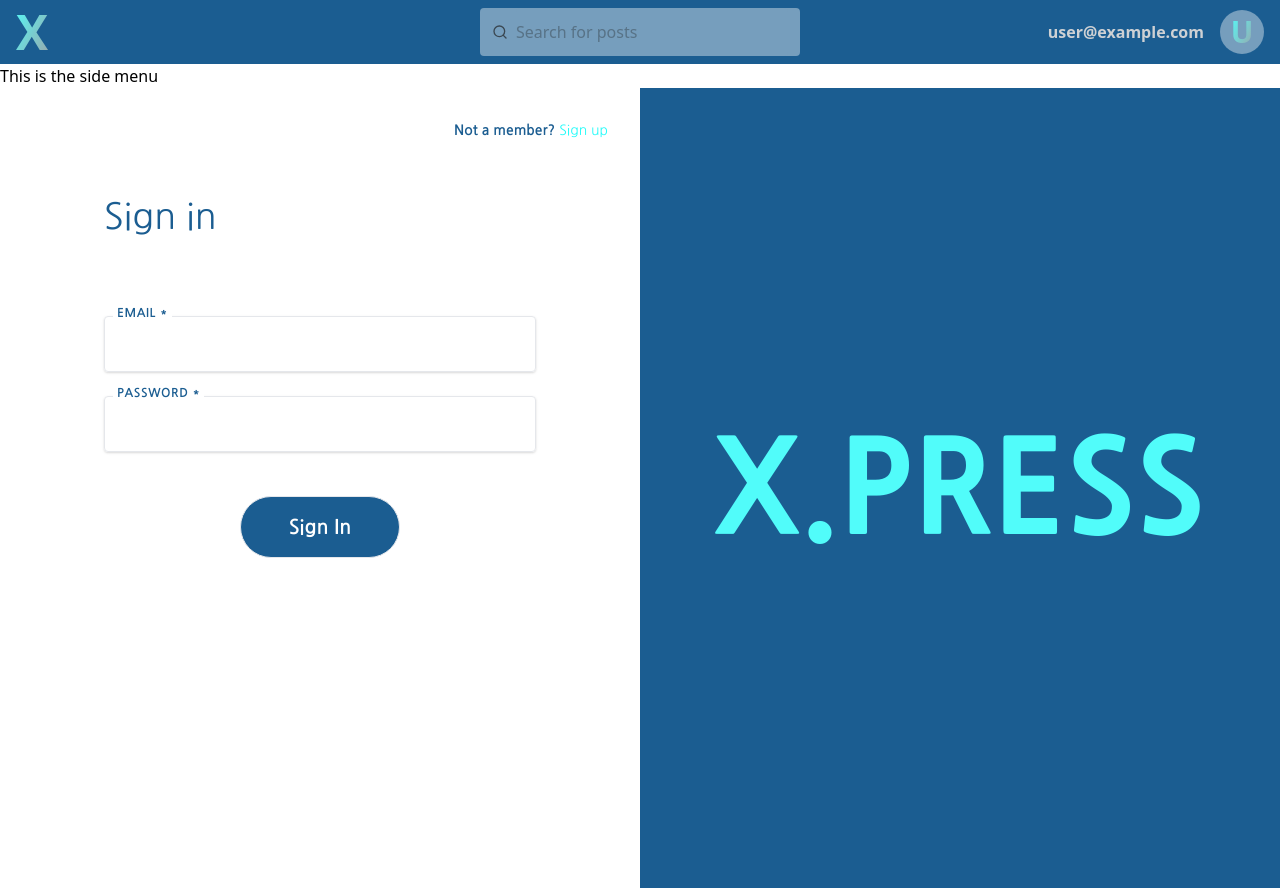
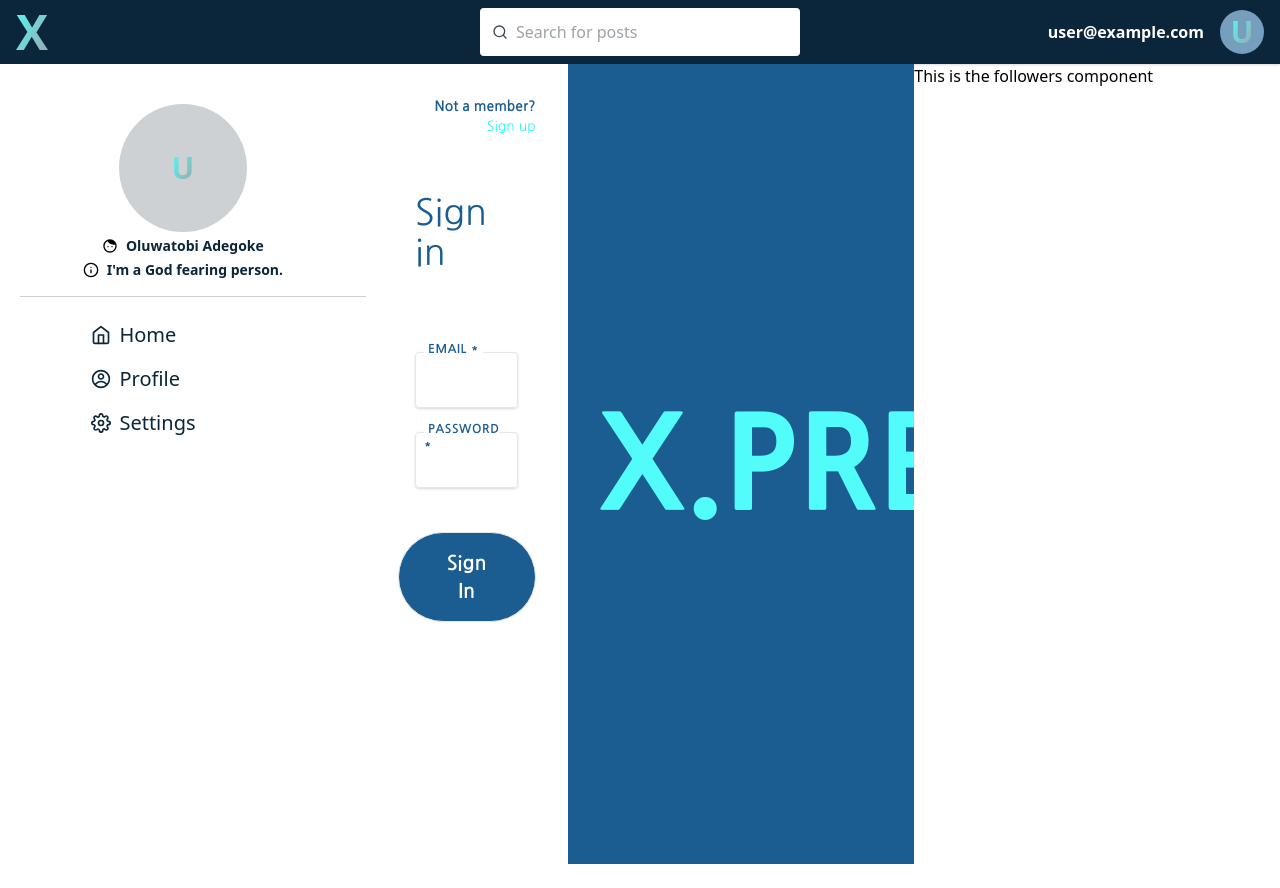
Before and after one commit to oluwatobiadegoke/next-social-app, a Next.js app: page / in a window 1280 px wide. After the commit the page ends 864 px from the top, so only its background shows below. Built offline with nearby package versions, Linux system fonts and the light colour scheme; no server answers; sample sign-in values are in the browser's storage.

Commit message:
layout fixes

```diff
--- /dev/null
+++ b/components/Mapovers/sideMenuLinks.js
@@ -0,0 +1,23 @@
+import { FiHome, FiSettings } from "react-icons/fi";
+import { CgProfile } from "react-icons/cg";
+
+export const links = [
+  {
+    id: 1,
+    name: "Home",
+    path: "/user/home",
+    icon: <FiHome className="text-indigo-800 text-xl" />,
+  },
+  {
+    id: 2,
+    name: "Profile",
+    path: "/user/profile",
+    icon: <CgProfile className="text-indigo-800 text-xl" />,
+  },
+  {
+    id: 3,
+    name: "Settings",
+    path: "/user/settings",
+    icon: <FiSettings className="text-indigo-800 text-xl" />,
+  },
+];
--- a/components/layout/Layout.js
+++ b/components/layout/Layout.js
@@ -1,17 +1,19 @@
 import { Fragment } from "react";
 import { useSession } from "next-auth/client";
 
-import Sidemenu from "./Sidemenu";
+import Sidemenu from "./sidemenu/Sidemenu";
 import Topbar from "./navbar/Topbar";
+import Followers from "./followers/Followers";
 
 const Layout = (props) => {
   const [session] = useSession();
   return (
     <Fragment>
       {session && <Topbar />}
-      <main>
+      <main className="main grid grid-cols-7">
         {session && <Sidemenu />}
-        {props.children}
+        <section className="col-span-3">{props.children}</section>
+        {session && <Followers />}
       </main>
     </Fragment>
   );
--- a/components/layout/Sidemenu.js
+++ /dev/null
@@ -1,9 +0,0 @@
-const Sidemenu = () => {
-  return (
-    <div>
-      <h1>This is the side menu</h1>
-    </div>
-  );
-};
-
-export default Sidemenu;
--- /dev/null
+++ b/components/layout/followers/Followers.js
@@ -0,0 +1,9 @@
+const Followers = () => {
+  return (
+    <section className="col-span-2">
+      <p>This is the followers component</p>
+    </section>
+  );
+};
+
+export default Followers;
--- a/components/layout/navbar/Info.js
+++ b/components/layout/navbar/Info.js
@@ -8,7 +8,7 @@ const Info = () => {
   return (
     <div className="flex-1 flex items-center justify-end">
       <Link href="/profile">
-        <p className="text-black-100 font-bold">{session?.user?.email}</p>
+        <p className="text-white font-bold">{session?.user?.email}</p>
       </Link>
       <div className="w-11 h-11 rounded-full flex items-center justify-center bg-indigo-300 ml-4">
         {!session?.user?.image === undefined ? (
--- a/components/layout/navbar/Search.js
+++ b/components/layout/navbar/Search.js
@@ -3,12 +3,12 @@ import { FiSearch } from "react-icons/fi";
 const Search = () => {
   return (
     <div className="flex-1 h-full flex items-center justify-center">
-      <form className="flex items-center bg-indigo-300 h-3/4 rounded px-3 w-80 ">
+      <form className="flex items-center bg-white h-3/4 rounded px-3 w-80 ">
         <label htmlFor="search" className="mr-2">
           <FiSearch className="text-black-400 " />
         </label>
         <input
-          className="h-full w-full rounded bg-indigo-300 text-indigo-500 outline-indigo-900 block placeholder-black-400 placeholder-opacity-50 outline-none "
+          className="h-full w-full rounded bg-white text-indigo-500 outline-indigo-900 block placeholder-black-400 placeholder-opacity-50 outline-none "
           placeholder="Search for posts"
         />
       </form>
--- a/components/layout/navbar/Topbar.js
+++ b/components/layout/navbar/Topbar.js
@@ -4,7 +4,7 @@ import Info from "./Info";
 
 const Topbar = () => {
   return (
-    <header className="bg-indigo-500 w-full h-16 flex justify-between items-center px-4">
+    <header className="bg-indigo-800 w-full h-16 flex justify-between items-center px-4 shadow">
       <Logo />
       <Search />
       <Info />
--- /dev/null
+++ b/components/layout/sidemenu/Bio.js
@@ -0,0 +1,39 @@
+import { useSession } from "next-auth/client";
+import { CgBoy } from "react-icons/cg";
+import { FiInfo } from "react-icons/fi";
+
+const Bio = () => {
+  const [session] = useSession();
+  return (
+    <div className="flex flex-col items-center mt-10 mb-4">
+      <div className="w-32 h-32 rounded-full flex items-center justify-center bg-black-100">
+        {!session?.user?.image === undefined ? (
+          <Image
+            width={64}
+            height={64}
+            src={session?.user?.image}
+            alt="image"
+          />
+        ) : (
+          <p className="font-bold text-3xl  text-transparent bg-clip-text bg-gradient-to-br from-light-400 to-black-200">
+            {session?.user?.email.slice(0, 1).toUpperCase()}
+          </p>
+        )}
+      </div>
+      <div className="flex items-center">
+        <CgBoy className="text-base" />
+        <p className="text-indigo-800 text-sm font-bold my-1 ml-2">
+          Oluwatobi Adegoke
+        </p>
+      </div>
+      <div className="flex items-center">
+        <FiInfo className="text-base" />
+        <p className="text-indigo-800 text-sm font-bold ml-2">
+          I'm a God fearing person.
+        </p>
+      </div>
+    </div>
+  );
+};
+
+export default Bio;
--- /dev/null
+++ b/components/layout/sidemenu/PageLinks.js
@@ -0,0 +1,23 @@
+import Link from "next/link";
+
+import { links } from "../../Mapovers/sideMenuLinks";
+
+const PageLinks = () => {
+  return (
+    <ul className="flex flex-col items-center mt-4">
+      {links.map((link) => {
+        const { id, name, path, icon } = link;
+        return (
+          <li key={id} className="w-1/2 flex items-center justify-start my-2 ">
+            {icon}
+            <Link href={path}>
+              <a className="text-indigo-800 text-xl ml-2">{name}</a>
+            </Link>
+          </li>
+        );
+      })}
+    </ul>
+  );
+};
+
+export default PageLinks;
--- /dev/null
+++ b/components/layout/sidemenu/Sidemenu.js
@@ -0,0 +1,14 @@
+import Bio from "./Bio";
+import PageLinks from "./PageLinks";
+
+const Sidemenu = () => {
+  return (
+    <section className="col-span-2 bg-white">
+      <Bio />
+      <div className="h-h w-full bg-black-100 mx-5"></div>
+      <PageLinks />
+    </section>
+  );
+};
+
+export default Sidemenu;
--- a/styles/globals.css
+++ b/styles/globals.css
@@ -27,3 +27,7 @@
 .authButton {
   @apply bg-indigo-500 text-white px-12 py-4 mt-5 border rounded-full hover:bg-black-400 transition-all duration-500 text-xl font-bold;
 }
+
+.main {
+  height: calc(100vh - 64px);
+}
```
